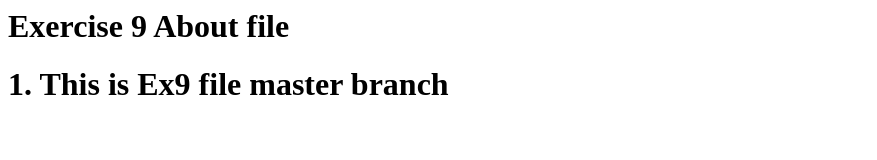
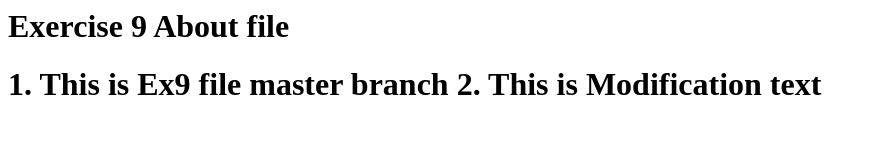
Before and after one commit to GirishNaranje/Git-Assignment, a plain HTML site: page Exercise9/index.html in a window 1280 px wide. Shown: the whole page, without its empty margins (0-877 px from the left). Drawn offline with Linux system fonts and the light colour scheme.

Commit message:
Exercise9:index.html

```diff
--- a/Exercise9/index.html
+++ b/Exercise9/index.html
@@ -7,3 +7,5 @@
 </html>
 
 1. This is Ex9 file master branch
+
+2. This is Modification text
```
Also changed, not shown: Exercise9/about-us.html (added).
